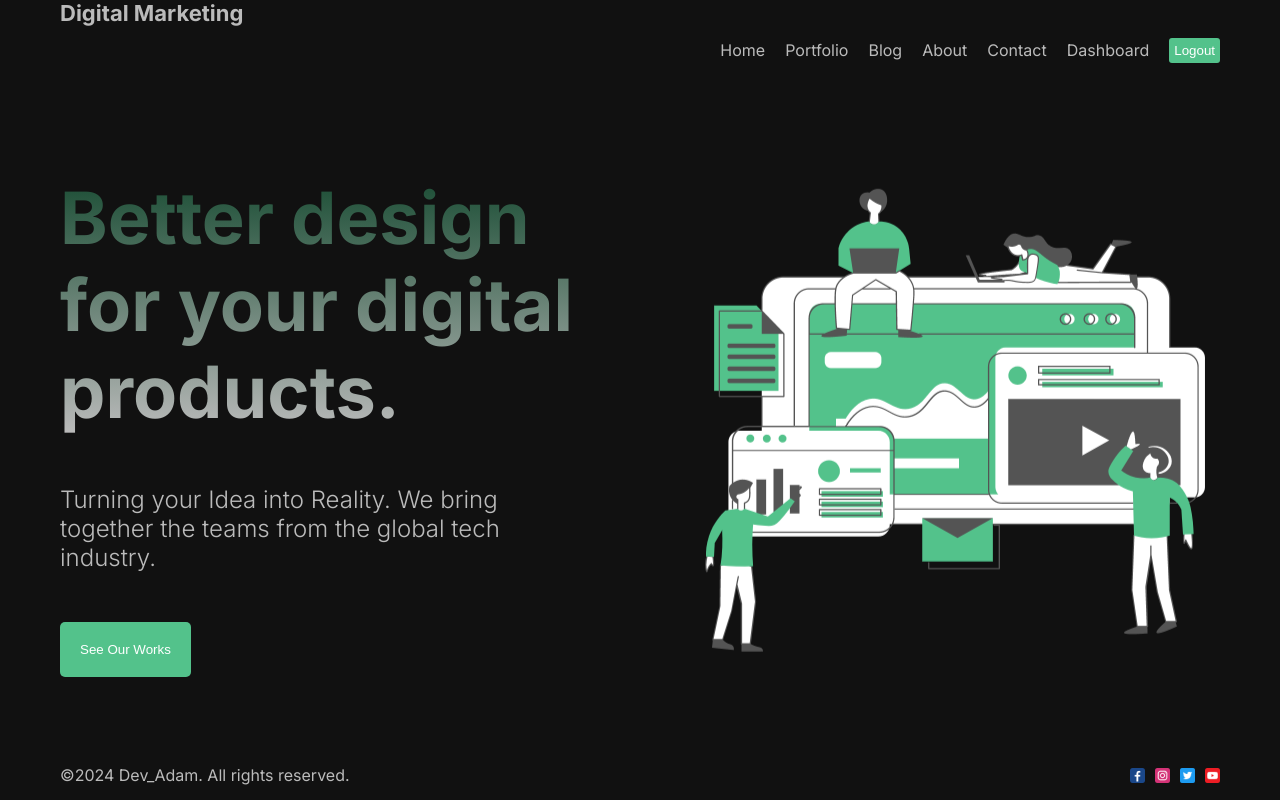
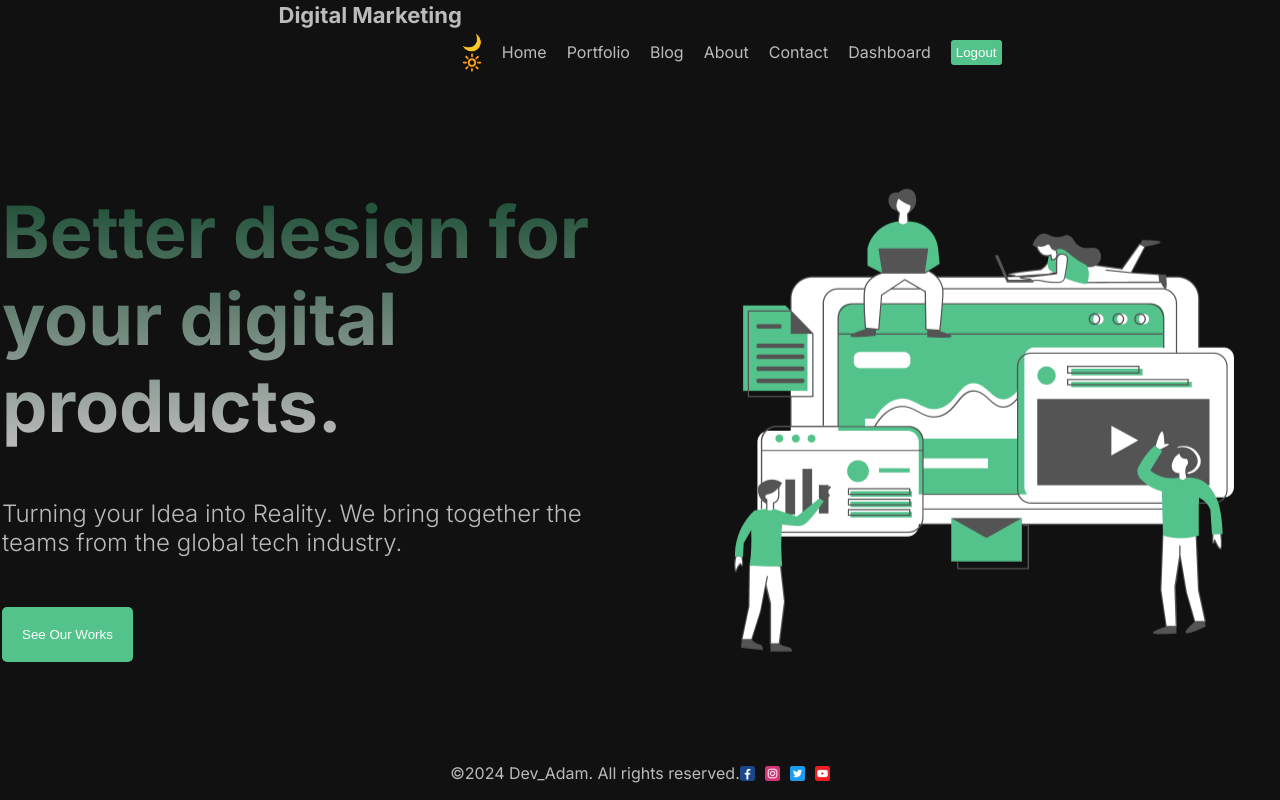
Before and after one commit to adam-alagoz/marketing_fullstack, a Next.js app: page / in a window 1280 px wide. Built offline with nearby package versions, Linux system fonts and the light colour scheme.

Commit message:
darkmode created

```diff
--- a/src/app/globals.css
+++ b/src/app/globals.css
@@ -24,5 +24,5 @@ a {
   padding: 0 60px;
   display: flex;
   flex-direction: column;
-  justify-content: space-between;
+  /* justify-content: space-between; */
 }
--- /dev/null
+++ b/src/components/DarkModeToggle/DarkModeToggle.jsx
@@ -0,0 +1,17 @@
+import React from "react";
+import styles from "./darkModeToggle.css";
+const DarkModeToggle = () => {
+  const mode = "light";
+  return (
+    <div className={styles.container}>
+      <div className={styles.icon}>🌙</div>
+      <div className={styles.icon}>🔆</div>
+      <div
+        className={styles.ball}
+        style={mode === "light" ? { left: "2px" } : { right: "2px" }}
+      />
+    </div>
+  );
+};
+
+export default DarkModeToggle;
--- /dev/null
+++ b/src/components/DarkModeToggle/darkModeToggle.css
@@ -0,0 +1,24 @@
+.container {
+  /* width: 42px; */
+  /* height: 24px; */
+  /* border: 1.5px solid #53c28b70; */
+  border-radius: 30px;
+  display: flex;
+  align-items: center;
+  justify-content: space-between;
+  padding: 2px;
+  position: relative;
+  cursor: pointer;
+}
+
+.icon {
+  font-size: 12px;
+}
+
+.ball {
+  width: 15px;
+  height: 15px;
+  background-color: #53c28b;
+  border-radius: 50%;
+  position: absolute;
+}
--- a/src/components/navbar/Navbar.jsx
+++ b/src/components/navbar/Navbar.jsx
@@ -2,6 +2,7 @@
 import Link from "next/link";
 import React from "react";
 import styles from "./navbar.module.css";
+import DarkModeToggle from "../DarkModeToggle/DarkModeToggle";
 const links = [
   {
     id: 1,
@@ -42,12 +43,12 @@ const Navbar = () => {
         Digital Marketing
       </Link>
       <div className={styles.links}>
+        <DarkModeToggle />
         {links.map((link) => (
           <Link key={link.id} href={link.url} className={styles.link}>
             {link.title}
           </Link>
         ))}
-
         <button
           className={styles.logout}
           onClick={() => {
```
